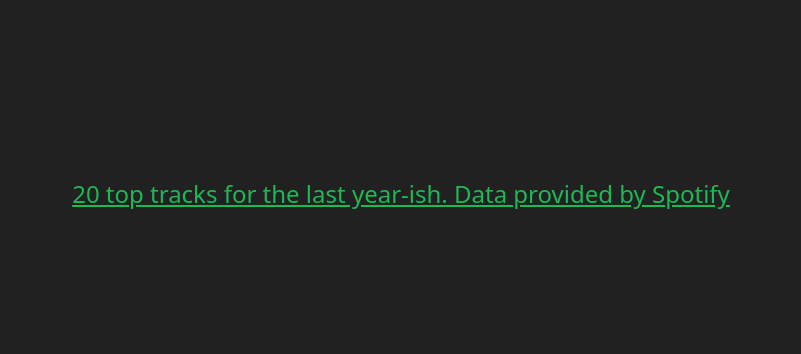
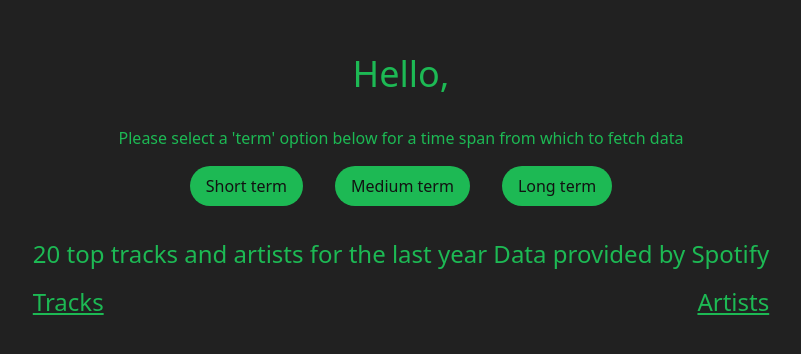
Before and after one commit to menterline/spotify-stats, a React (Vite) app: page /spotify-stats/profile in a window 1280 px wide. Shown: the part 214-568 px from the top of the page, without its empty margins (239-1040 px from the left). Built offline with nearby package versions, Linux system fonts and the light colour scheme.

Commit message:
added artist data and searching over multiple time frames

```diff
--- a/src/Components/Profile.tsx
+++ b/src/Components/Profile.tsx
@@ -1,38 +1,78 @@
+import { Button } from "@headlessui/react";
 import {
   useFetchProfile,
   useSpotifyLogin,
+  useTopArtists,
   useTopTracks,
-} from "../Hooks/useSpotifyLogin";
+} from "../Hooks/hooks";
+import { useState } from "react";
 
-// Need to add a folter src/profile/index.html to load this script
+const buttonStyle =
+  "rounded-full self-center bg-spotifyGreen text-spotifyBlack data-[hover]:bg-spotifyBlack data-[hover]:text-spotifyGreen transition ease-in-out duration-500 px-4 py-2";
+type TermLength = "short_term" | "medium_term" | "long_term";
+type Term = { name: TermLength; label: string };
+const shortTerm: Term = { name: "short_term", label: "last 4 weeks" };
+const mediumTerm: Term = { name: "medium_term", label: "last 6 months" };
+const longTerm: Term = { name: "long_term", label: "last year" };
+
 export function Profile() {
+  const [term, setTerm] = useState<Term>(longTerm);
   const params = new URLSearchParams(window.location.search);
   const code = params.get("code");
   const token = useSpotifyLogin(code ?? "");
   const userProfile = useFetchProfile(token ?? "");
-  const topTracks = useTopTracks(token ?? "", "long_term");
+  const topTracks = useTopTracks(token ?? "", term.name);
+  const topArtists = useTopArtists(token ?? "", term.name);
   return (
     <div className="text-spotifyGreen flex flex-col gap-8">
       <section>
         <h1 className="text-spotifyGreen text-4xl">
-          {userProfile?.display_name}
+          Hello, {userProfile?.display_name}
         </h1>
-
-        <p className="text-spotifyGreen text-4xl">{userProfile?.email}</p>
+      </section>
+      <section className="self-center flex flex-col gap-4">
+        <h5>
+          Please select a 'term' option below for a time span from which to
+          fetch data
+        </h5>
+        <div className="self-center flex flex-row gap-8">
+          <Button className={buttonStyle} onClick={() => setTerm(shortTerm)}>
+            Short term
+          </Button>
+          <Button className={buttonStyle} onClick={() => setTerm(mediumTerm)}>
+            Medium term
+          </Button>
+          <Button className={buttonStyle} onClick={() => setTerm(longTerm)}>
+            Long term
+          </Button>
+        </div>
       </section>
       <section>
         <div className="flex flex-col gap-4">
-          <h1 className="text-spotifyGreen text-2xl underline">
-            20 top tracks for the last year-ish. Data provided by Spotify
+          <h1 className="text-spotifyGreen text-2xl ">
+            {`20 top tracks and artists for the ${term.label} Data provided by Spotify`}
           </h1>
-          <div className="text-start">
-            {topTracks?.items?.map(
-              (track: SpotifyApi.TrackObjectSimplified, i: number) => (
-                <p key={i}>
-                  {track.name} - {track.artists[0].name}
-                </p>
-              )
-            )}
+          <div className="flex flex-col md:flex-row gap-8 md:gap-16 justify-between">
+            <section>
+              <div className="text-2xl underline">Tracks</div>
+              <div className="text-start text-spotifyText">
+                {topTracks?.items?.map(
+                  (track: SpotifyApi.TrackObjectSimplified, i: number) => (
+                    <p key={i}>{track.name}</p>
+                  )
+                )}
+              </div>
+            </section>
+            <section>
+              <div className="text-2xl underline">Artists</div>
+              <div className="text-start text-spotifyText">
+                {topArtists?.items?.map(
+                  (artist: SpotifyApi.ArtistObjectSimplified, i: number) => (
+                    <p key={i}>{artist.name}</p>
+                  )
+                )}
+              </div>
+            </section>
           </div>
         </div>
       </section>
--- a/src/Hooks/useSpotifyLogin.tsx
+++ b/src/Hooks/hooks.tsx
@@ -7,6 +7,7 @@
     queryKey: ["login"],
     queryFn: () => Login(code),
     enabled: !!code,
+    staleTime: Infinity,
   });
   return data;
 };
@@ -16,6 +17,7 @@
     queryKey: ["profile"],
     queryFn: () => FetchProfile(token),
     enabled: !!token,
+    staleTime: Infinity,
   });
   return data;
 };
@@ -26,19 +28,20 @@
   timeRange: "short_term" | "medium_term" | "long_term"
 ) => {
   const { data } = useQuery({
-    queryKey: ["topTracks"],
+    queryKey: [`${type}-${timeRange}`],
     queryFn: () => {
       const params = new URLSearchParams();
       params.append("type", type);
       params.append("time_range", timeRange);
       params.append("limit", "20");
-      const url = `https://api.spotify.com/v1/me/top/tracks?${params}`;
+      const url = `https://api.spotify.com/v1/me/top/${type}?${params}`;
       return fetch(url, {
         method: "GET",
         headers: { Authorization: `Bearer ${token}` },
       }).then((res) => res.json());
     },
     enabled: !!token,
+    staleTime: Infinity,
   });
   return data;
 };
```
